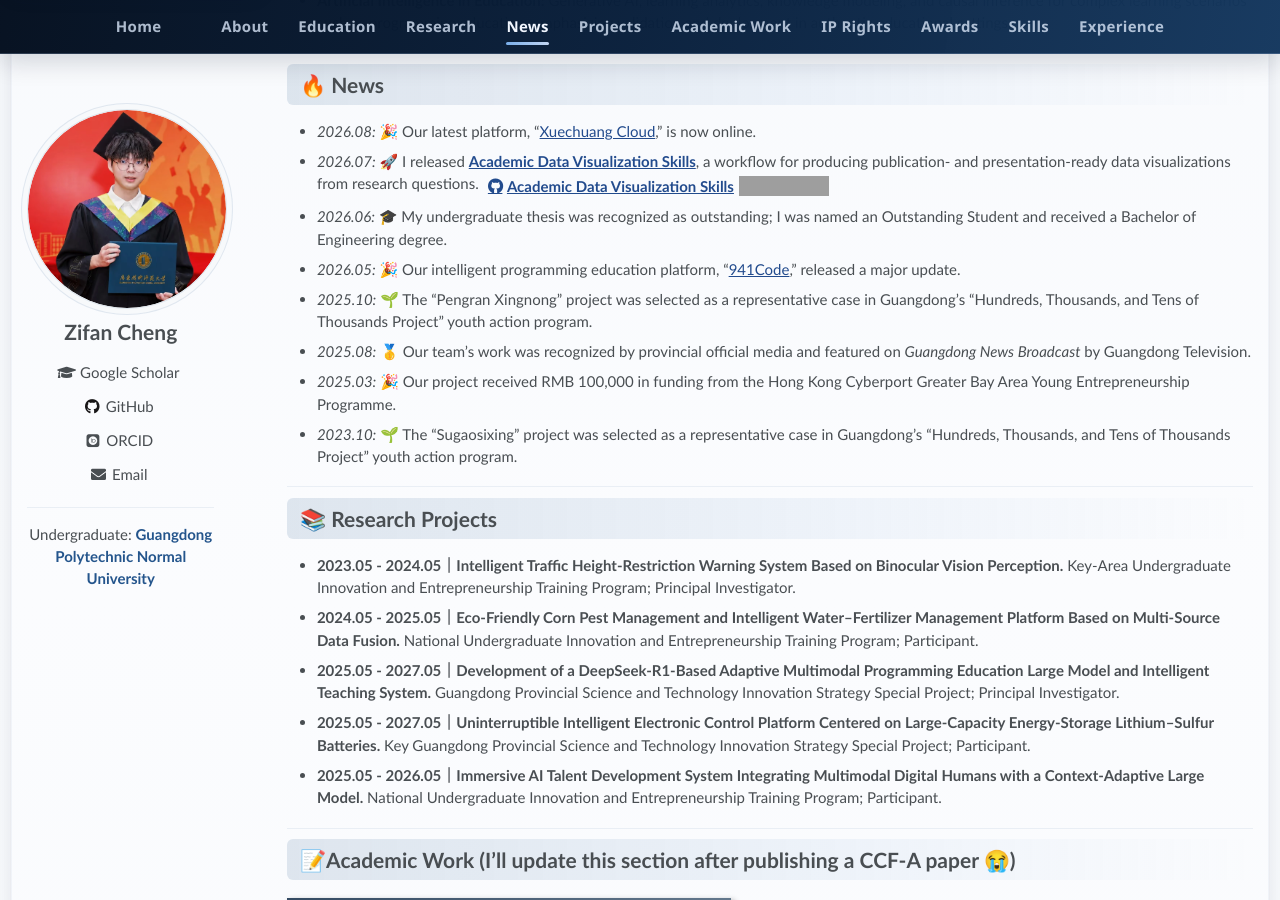
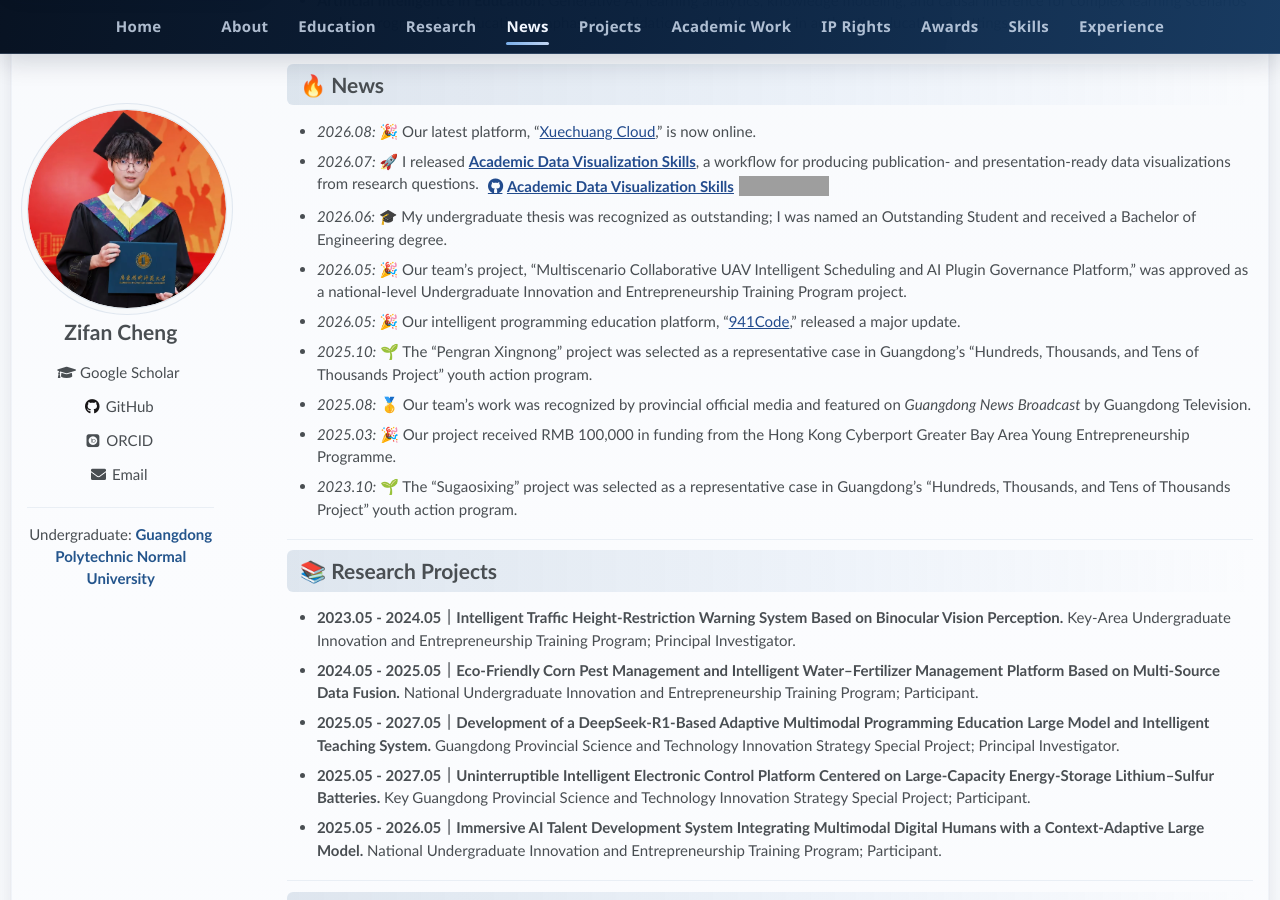
Before and after one commit to Starry-cz/Starry-cz.github.io, a Jekyll site: the page built from _pages/about-en.md, in a window 1280 px wide and 900 px high, scrolled down 1005 px. Built offline with Jekyll 4.4.1, drawn with Linux system fonts in a browser that asks for light colours; some web fonts are replaced; grey boxes are pictures that could not be loaded.

Commit message:
补充无人机智能调度项目新闻

```diff
--- a/_pages/about-en.md
+++ b/_pages/about-en.md
@@ -66,6 +66,7 @@ Contact: [chengzi@stu.gpnu.edu.cn](mailto:chengzi@stu.gpnu.edu.cn)
 - *2026.08:* 🎉 Our latest platform, “[Xuechuang Cloud](https://www.xuechuang.yun),” is now online.
 - *2026.07:* 🚀 I released **[Academic Data Visualization Skills](https://github.com/Starry-cz/academic-data-visualization)**, a workflow for producing publication- and presentation-ready data visualizations from research questions. <span class="news-repo-meta"><a class="news-repo-link" href="https://github.com/Starry-cz/academic-data-visualization" target="_blank" rel="noopener noreferrer"><i class="fab fa-github" aria-hidden="true"></i> Academic Data Visualization Skills</a><a class="news-repo-stars" href="https://github.com/Starry-cz/academic-data-visualization/stargazers" target="_blank" rel="noopener noreferrer"><img src="https://img.shields.io/github/stars/Starry-cz/academic-data-visualization?style=social" alt="GitHub stars for Academic Data Visualization Skills"></a></span>
 - *2026.06:* 🎓 My undergraduate thesis was recognized as outstanding; I was named an Outstanding Student and received a Bachelor of Engineering degree.
+- *2026.05:* 🎉 Our team’s project, “Multiscenario Collaborative UAV Intelligent Scheduling and AI Plugin Governance Platform,” was approved as a national-level Undergraduate Innovation and Entrepreneurship Training Program project.
 - *2026.05:* 🎉 Our intelligent programming education platform, “[941Code](http://941code.com/),” released a major update.
 - *2025.10:* 🌱 The “Pengran Xingnong” project was selected as a representative case in Guangdong’s “Hundreds, Thousands, and Tens of Thousands Project” youth action program.
 - *2025.08:* 🥇 Our team’s work was recognized by provincial official media and featured on *Guangdong News Broadcast* by Guangdong Television.
```
Also changed, not shown: _pages/about.md (+1 -0 lines).
